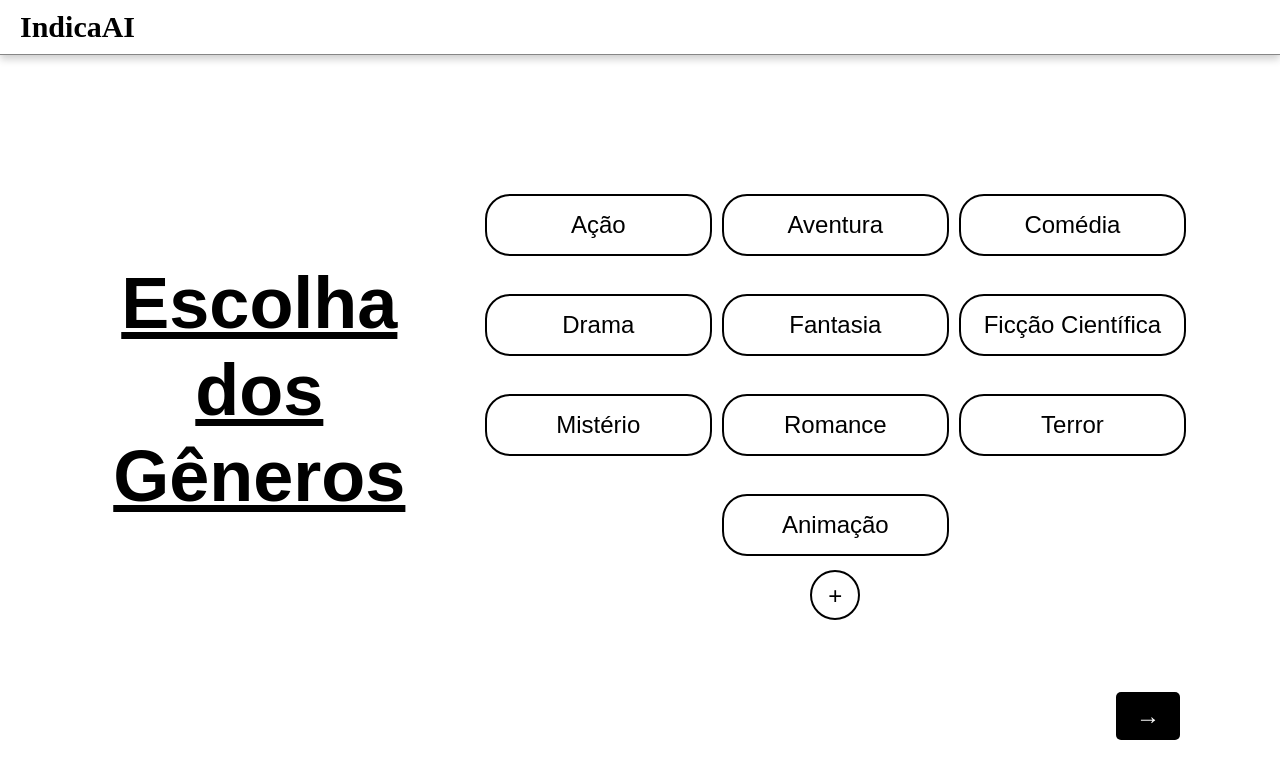
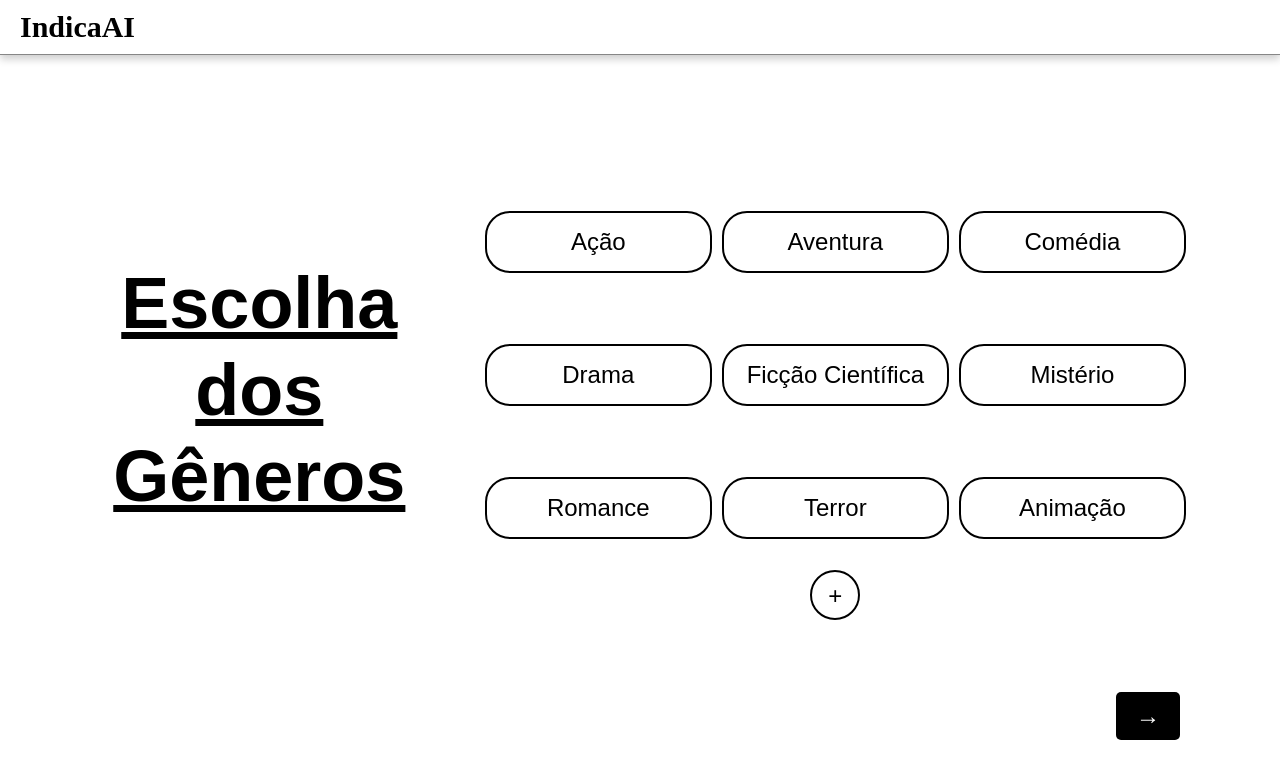
Before and after one commit to Labourguignonn/Desenvolvimento-software, a React (Vite) app in the folder Frontend/app/: page /escolha_generos in a window 1280 px wide. Shown: the top 778 px of the page. Built offline with nearby package versions, Linux system fonts and the light colour scheme.

Commit message:
english_transforming
valores estão passando em inglês para o backend e coloquei um time sleep

```diff
--- a/Frontend/app/src/pages/GenreSelection.jsx
+++ b/Frontend/app/src/pages/GenreSelection.jsx
@@ -9,16 +9,15 @@ const GenreSelection = () => {
   const navigate = useNavigate();
 
   const [genres, setGenres] = useState([
-    "Ação",
-    "Aventura",
-    "Comédia",
-    "Drama",
-    "Fantasia",
-    "Ficção Científica",
-    "Mistério",
-    "Romance",
-    "Terror",
-    "Animação"
+    { label: "Ação", value: "Action" },
+    { label: "Aventura", value: "Adventure" },
+    { label: "Comédia", value: "Comedy" },
+    { label: "Drama", value: "Drama" },
+    { label: "Ficção Científica", value: "Science Fiction" },
+    { label: "Mistério", value: "Mistery" },
+    { label: "Romance", value: "Romance" },
+    { label: "Terror", value: "Horror" },
+    { label: "Animação", value: "Animation" },
   ]);
 
   const [selectedGenres, setSelectedGenres] = useState([]); // Gêneros selecionados
@@ -26,31 +25,43 @@ const GenreSelection = () => {
   const [error, setError] = useState(null); // Erros
   const [showRefazer, setShowRefazer] = useState(false); // Controla a exibição do refazer seleção
 
-  const newGenres = ["Documentário", "Musical", "Histórico"];
+  const newGenres = [
+    { label: "Documentário", value: "Documentary" },
+    { label: "Musical", value: "Musical" },
+    { label: "Histórico", value: "Historical" },
+    { label: "Guerra", value: "War" },
+    { label: "Suspense", value: "Thriller" },
+    { label: "Crime", value: "Crime" },
+    { label: "Biografia", value: "Biography" },
+    { label: "Faroeste", value: "Western" },
+  ];
 
-  const toggleGenre = (genre) => {
-    if (selectedGenres.includes(genre)) {
-      // Se o gênero já estiver selecionado, remove ele
-      setSelectedGenres((prevSelected) =>
-        prevSelected.filter((item) => item !== genre)
-      );
-    } else if (selectedGenres.length < 3) {
-      // Se não tiver 3 gêneros selecionados, adiciona o gênero
-      setSelectedGenres((prevSelected) => [...prevSelected, genre]);
-    }
+  const toggleGenre = (genreValue) => {
+    setSelectedGenres((prevSelected) => {
+      if (prevSelected.includes(genreValue)) {
+        return prevSelected.filter((value) => value !== genreValue);
+      } else if (prevSelected.length < 3) {
+        return [...prevSelected, genreValue];
+      }
+      return prevSelected;
+    });
+
+    console.log("Gêneros selecionados:", selectedGenres);
   };
 
   const addGenres = () => {
     setGenres((prevGenres) => {
-      const updatedGenres = [...prevGenres];
-      newGenres.forEach((genre) => {
-        if (!updatedGenres.includes(genre)) {
-          updatedGenres.push(genre);
-        }
-      });
-      return updatedGenres;
+      const availableGenres = newGenres.filter(
+        (newGenre) => !prevGenres.some((g) => g.value === newGenre.value)
+      );
+
+      const shuffledGenres = availableGenres.sort(() => 0.5 - Math.random());
+      const selectedNewGenres = shuffledGenres.slice(0, 3);
+
+      return [...prevGenres, ...selectedNewGenres];
     });
   };
+
 
   // Função para enviar os dados para o backend
   const handleSubmit = () => {
@@ -96,11 +107,11 @@ const GenreSelection = () => {
             <button
               key={index}
               className={`genre-button ${
-                selectedGenres.includes(genre) ? "selected" : ""
+                selectedGenres.includes(genre.value) ? "selected" : ""
               }`}
-              onClick={() => toggleGenre(genre)}
+              onClick={() => toggleGenre(genre.value)}
             >
-              {genre}
+              {genre.label}
             </button>
           ))
         )}
--- a/Frontend/app/src/pages/RatingSelection.jsx
+++ b/Frontend/app/src/pages/RatingSelection.jsx
@@ -45,13 +45,13 @@ function RatingSelection() {
         <div className="row">
           <button
             className="button-option-livre"
-            onClick={() => handleClick("L")}>L</button>
+            onClick={() => handleClick("G")}>L</button>
           <button className="button-option">Livre para todos os públicos</button>
         </div>
         <div className="row">
           <button
             className="button-option-10"
-            onClick={() => handleClick("10")}>10</button>
+            onClick={() => handleClick("G")}>10</button>
           <button className="button-option">
             Não recomendado p/ menores de 10 anos
           </button>
@@ -59,7 +59,7 @@ function RatingSelection() {
         <div className="row">
           <button
             className="button-option-12"
-            onClick={() => handleClick("12")}>12</button>
+            onClick={() => handleClick("PG")}>12</button>
           <button className="button-option">
             Não recomendado p/ menores de 12 anos
           </button>
@@ -67,7 +67,7 @@ function RatingSelection() {
         <div className="row">
           <button
             className="button-option-14"
-            onClick={() => handleClick("14")}>14</button>
+            onClick={() => handleClick("PG-13")}>14</button>
           <button className="button-option">
             Não recomendado p/ menores de 14 anos
           </button>
@@ -75,7 +75,7 @@ function RatingSelection() {
         <div className="row">
           <button
             className="button-option-16"
-            onClick={() => handleClick("16")}>16</button>
+            onClick={() => handleClick("R")}>16</button>
           <button className="button-option">
             Não recomendado p/ menores de 16 anos
           </button>
@@ -83,7 +83,7 @@ function RatingSelection() {
         <div className="row">
           <button
             className="button-option-18"
-            onClick={() => handleClick("18")}>18</button>
+            onClick={() => handleClick("R")}>18</button>
           <button className="button-option">
             Não recomendado p/ menores de 18 anos
           </button>
--- a/Frontend/app/src/styles/EmptyLine.css
+++ b/Frontend/app/src/styles/EmptyLine.css
@@ -9,6 +9,7 @@
     height: 100vh;
     width: 100vw;
     max-width: 1200px;
+    margin: 0 auto;
   }
 
   /* Estilo para a imagem */
--- a/Frontend/app/src/styles/LastPage.css
+++ b/Frontend/app/src/styles/LastPage.css
@@ -10,6 +10,7 @@
   height: 100vh;
   width: 100vw;
   max-width: 1200px;
+  margin: 0 auto;
 }
 
 .last-page-text {
```
Also changed, not shown: 2 other files (tests, documents, lock files or other folders).
